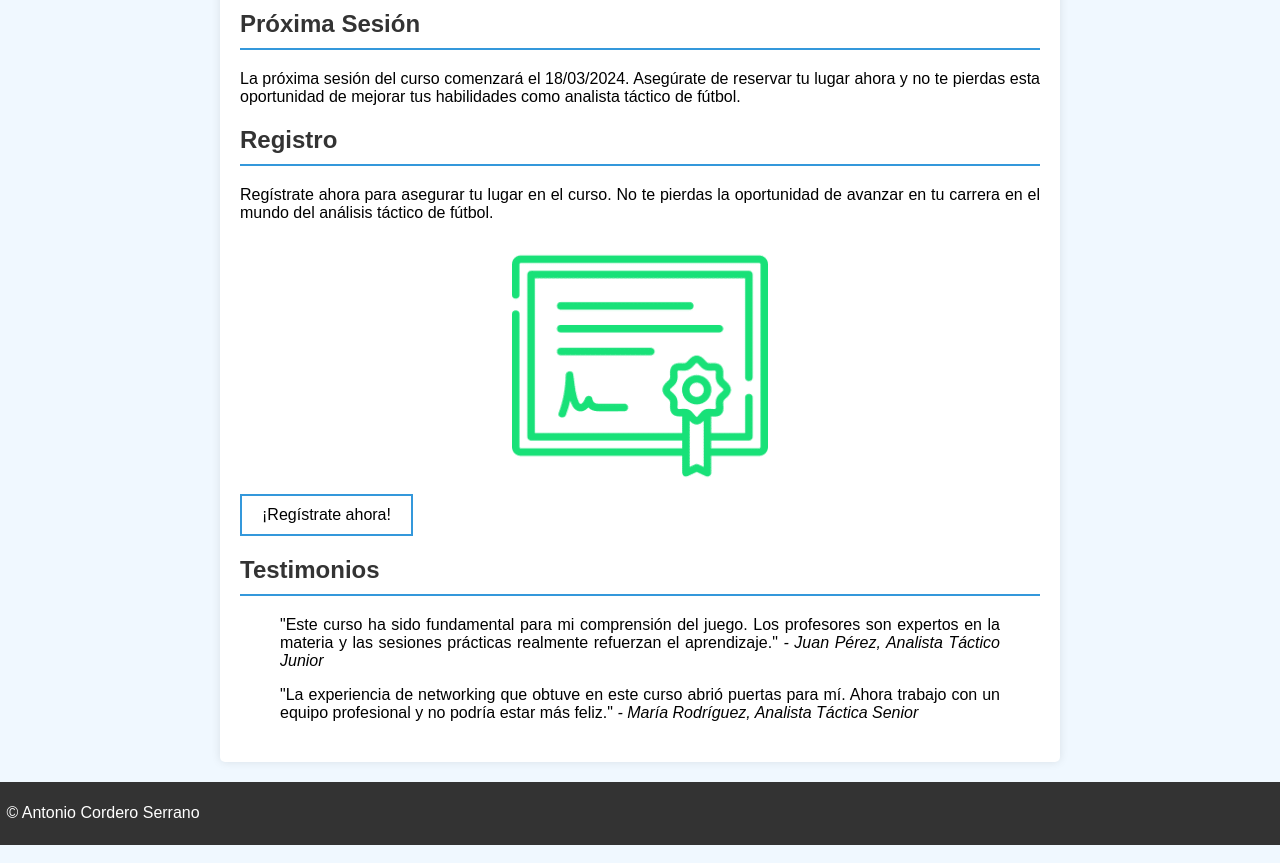
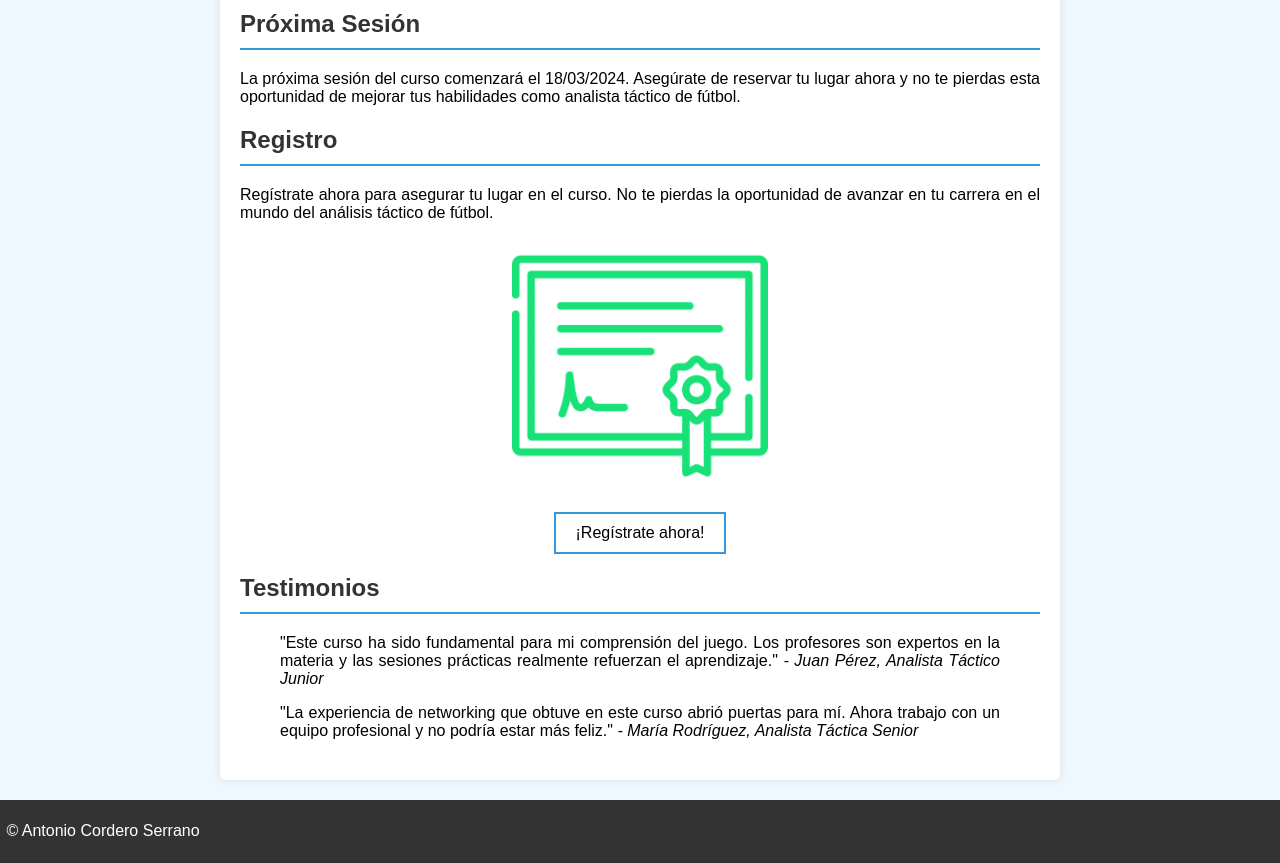
Before and after one commit to Antoniocorser/Curso-Analista-Tactico, a plain HTML site: page index.html in a window 1280 px wide. Shown: the part 1200-2063 px from the top of the page. Drawn offline with Linux system fonts and the light colour scheme.

Commit message:
Add files via upload

```diff
--- a/index.html
+++ b/index.html
@@ -15,9 +15,12 @@
             border-radius: 5px;
             box-shadow: 0 0 10px rgba(0, 0, 0, 0.1);
         }
-        section a {
+        div {
+            text-align: center;
+        }
+
+        div a {
             display: inline-block;
-            margin: 0 auto;
             padding: 10px 20px;
             border: 2px solid #3498db;
             color: #000;
@@ -25,13 +28,13 @@
             transition: transform 0.3s ease-in-out, background-color 0.3s ease-in-out, color 0.3s ease-in-out;
         }
 
-        section a:hover {
+        div a:hover {
             transform: scale(1.1);
             background-color: #3498db;
             color: #fff;
         }
 
-        section a:active {
+        div a:active {
             background-color: #2980b9;
             border-color: #2980b9;
         }
@@ -98,8 +101,10 @@
         <section>
             <h2>Registro</h2>
             <p>Regístrate ahora para asegurar tu lugar en el curso. No te pierdas la oportunidad de avanzar en tu carrera en el mundo del análisis táctico de fútbol.</p>
-            <img src="Imagenes/registro.png" alt="Registro en el Curso" class="imagen">
-            <a href="registro.html" id="">¡Regístrate ahora!</a>
+            <img src="Imagenes/registro.png" alt="Registro en el Curso" class="imagen"><br>
+            <div>
+                <a href="registro.html" id="registro">¡Regístrate ahora!</a>
+            </div>
         </section>
         <section>
             <h2>Testimonios</h2>
```
